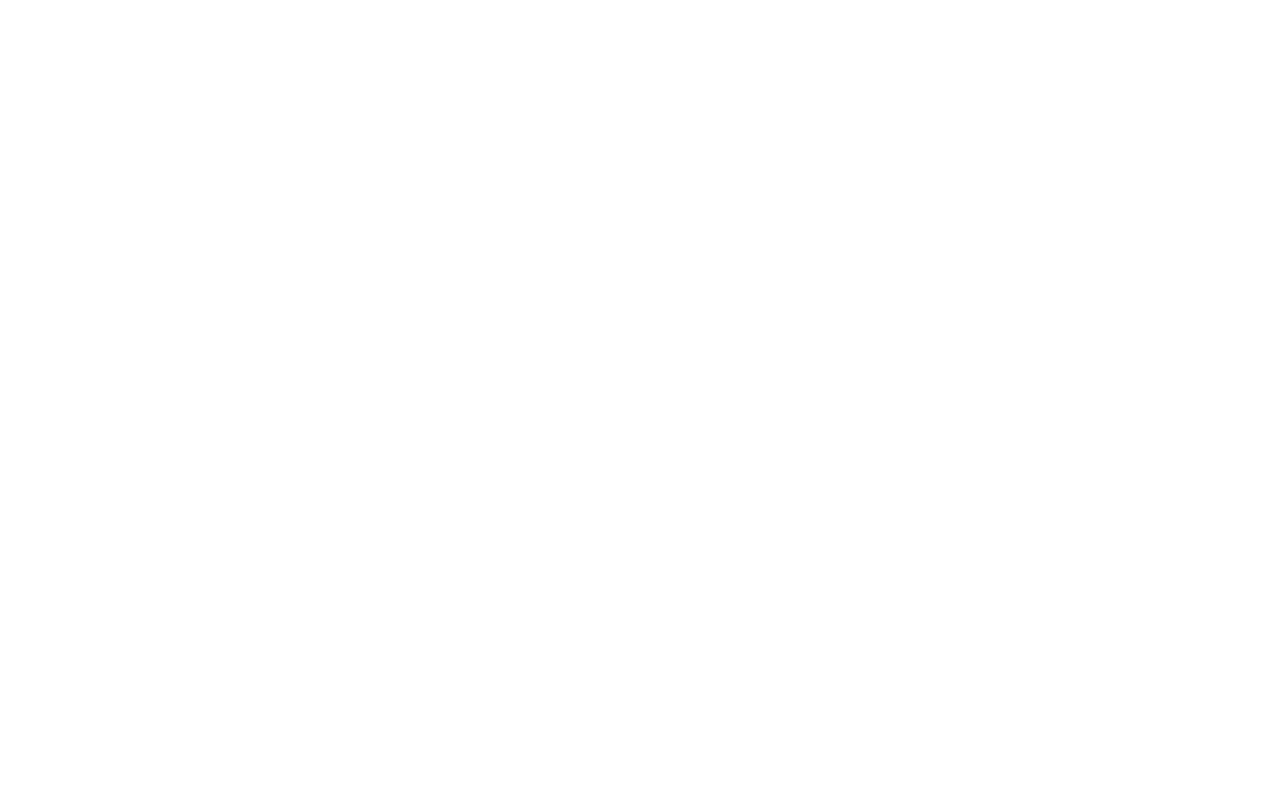
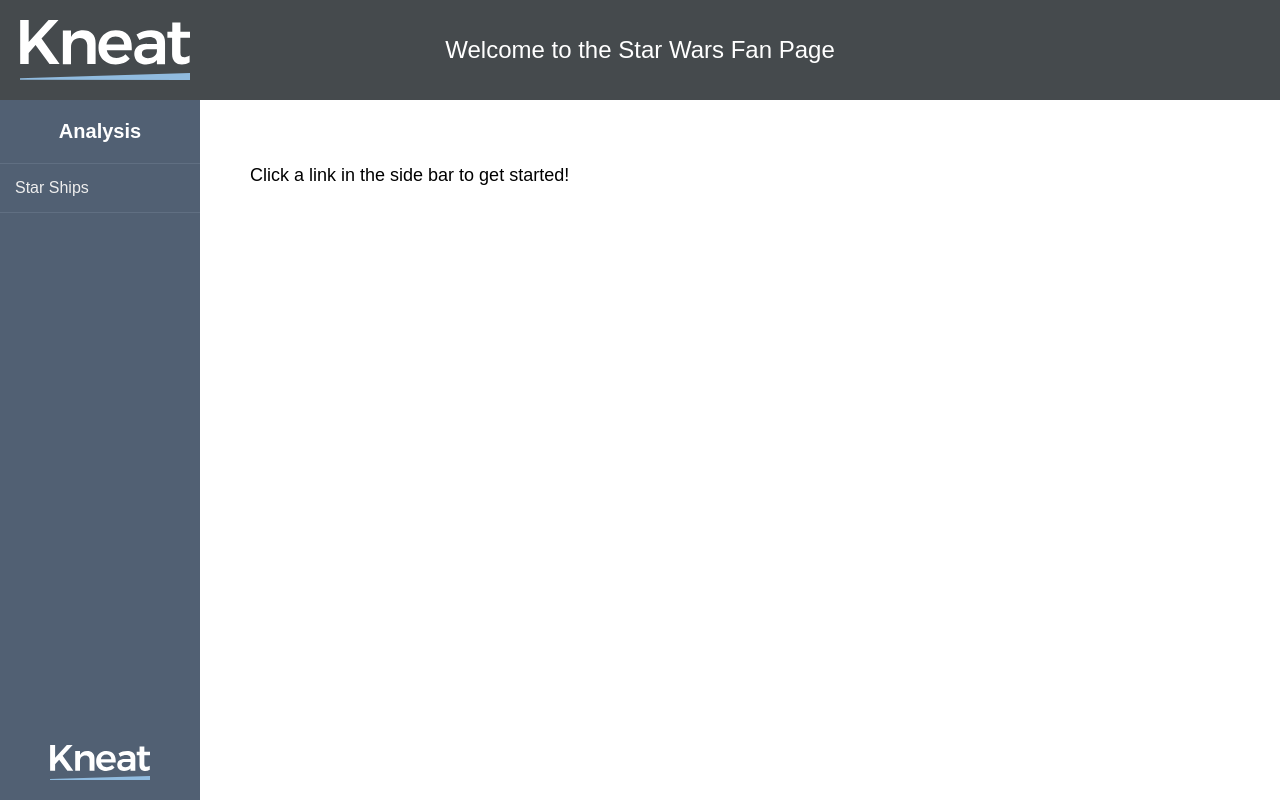
Before and after one commit to quigleyniall/kneat, a React (Create React App) app in the folder client/: page / in a window 1280 px wide. Built offline with nearby package versions, Linux system fonts and the light colour scheme.

Commit message:
Add home page

```diff
--- /dev/null
+++ b/client/src/pages/Home/Home.tsx
@@ -0,0 +1,13 @@
+import React from 'react';
+import { Page, Heading } from '../../components';
+
+const Home = () => (
+  <Page
+    data-test="page"
+    navHeader="Welcome to the Star Wars Fan Page"
+    analysisLinks={['Star Ships']}
+  >
+    <Heading text="Click a link in the side bar to get started!" />
+  </Page>
+);
+export default Home;
--- /dev/null
+++ b/client/src/pages/Home/index.tsx
@@ -0,0 +1 @@
+export { default } from './Home';
--- a/client/src/router/index.tsx
+++ b/client/src/router/index.tsx
@@ -1,10 +1,12 @@
 import React from 'react';
 import { BrowserRouter as Router, Switch, Route } from 'react-router-dom';
+import Home from '../pages/Home';
 import StarShipAnalysis from '../pages/StarShipAnalysis';
 
 const App = () => (
   <Router>
     <Switch>
+      <Route exact path="/" component={Home} />
       <Route path="/starship/analysis" component={StarShipAnalysis} />
     </Switch>
   </Router>
```
